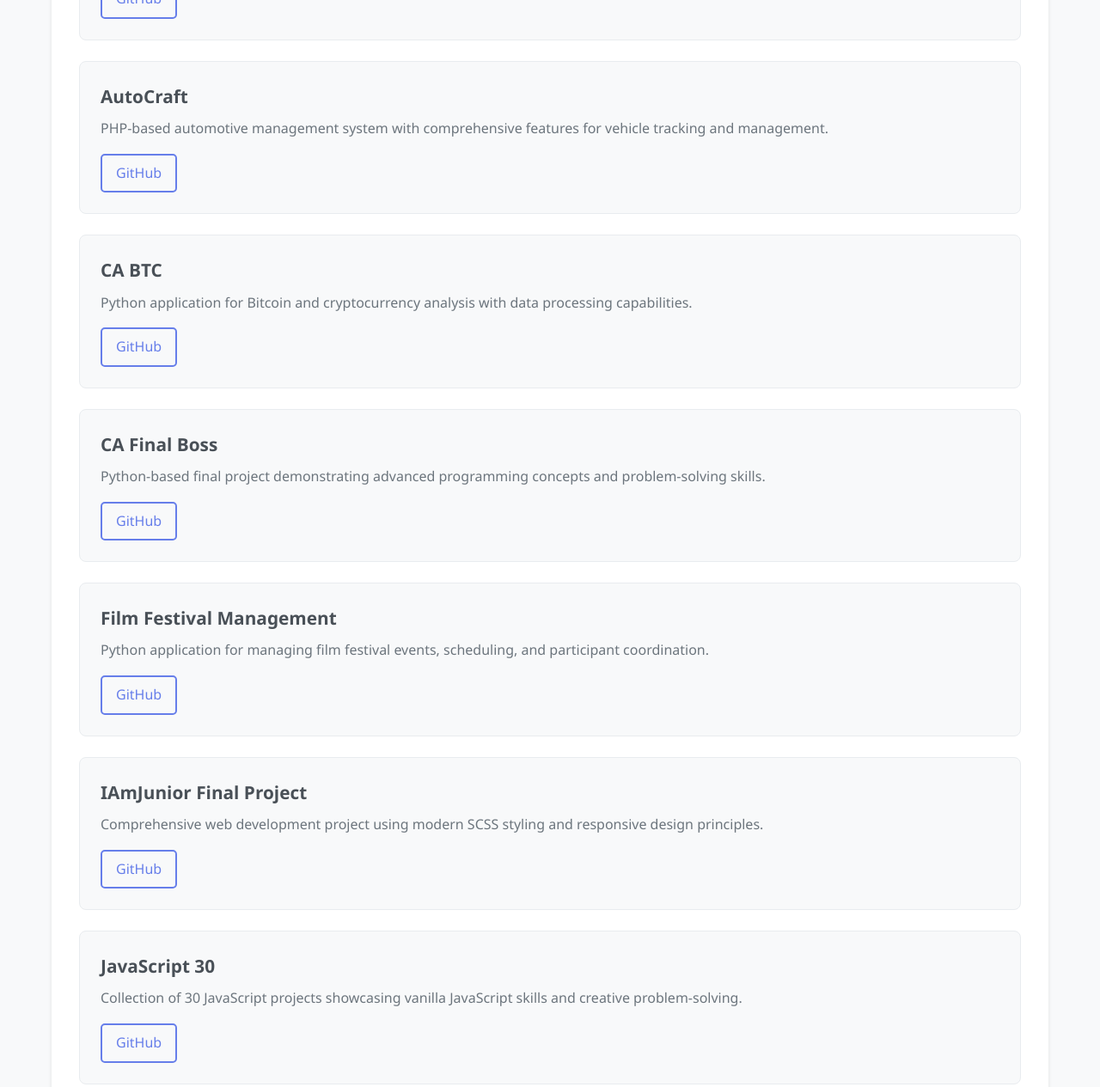
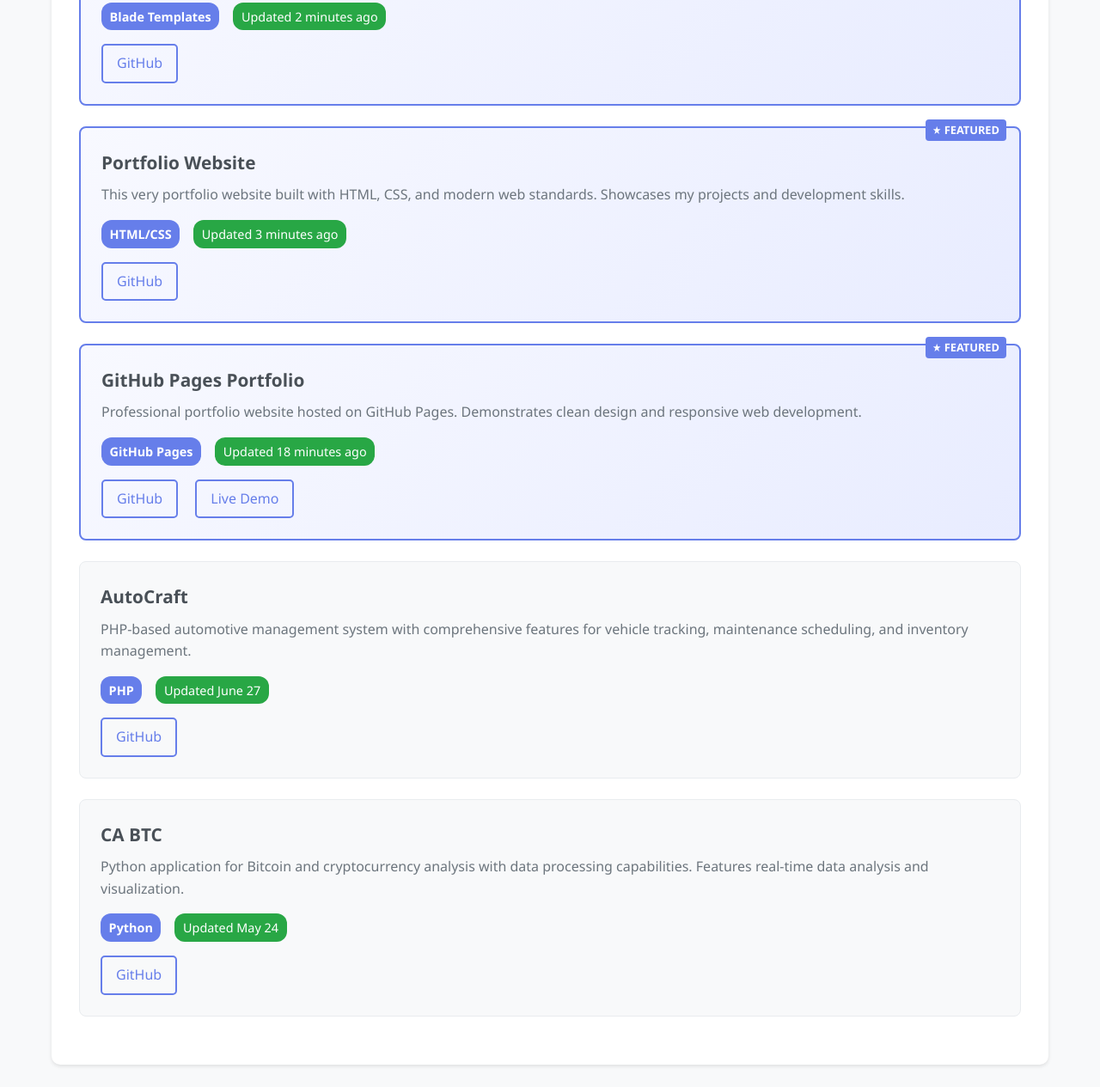
Before and after one commit to Viliusg94/portfolio, a plain HTML site: page index.html in a window 1280 px wide. Shown: the part 739-2004 px from the top of the page at 86% size. Drawn offline with Linux system fonts and the light colour scheme.

Commit message:
Add featured repositories with metadata and update styling

```diff
--- a/index.html
+++ b/index.html
@@ -18,48 +18,57 @@
     </section>
 
     <section id="projects">
-        <h2>Projects</h2>
+        <h2>Featured Projects</h2>
 
-        <div class="project">
+        <div class="project featured">
             <h3>LarchSupply</h3>
-            <p>Modern web application built with Blade templates for supply management solutions.</p>
+            <p>Modern web application built with Blade templates for supply management solutions. Recently updated with new features and improvements.</p>
+            <div class="project-meta">
+                <span class="tech-stack">Blade Templates</span>
+                <span class="last-updated">Updated 2 minutes ago</span>
+            </div>
             <a href="https://github.com/Viliusg94/larchsupply">GitHub</a>
+        </div>
+
+        <div class="project featured">
+            <h3>Portfolio Website</h3>
+            <p>This very portfolio website built with HTML, CSS, and modern web standards. Showcases my projects and development skills.</p>
+            <div class="project-meta">
+                <span class="tech-stack">HTML/CSS</span>
+                <span class="last-updated">Updated 3 minutes ago</span>
+            </div>
+            <a href="https://github.com/Viliusg94/portfolio">GitHub</a>
+        </div>
+
+        <div class="project featured">
+            <h3>GitHub Pages Portfolio</h3>
+            <p>Professional portfolio website hosted on GitHub Pages. Demonstrates clean design and responsive web development.</p>
+            <div class="project-meta">
+                <span class="tech-stack">GitHub Pages</span>
+                <span class="last-updated">Updated 18 minutes ago</span>
+            </div>
+            <a href="https://github.com/Viliusg94/viliusg94.github.io">GitHub</a>
+            <a href="https://viliusg94.github.io">Live Demo</a>
         </div>
 
         <div class="project">
             <h3>AutoCraft</h3>
-            <p>PHP-based automotive management system with comprehensive features for vehicle tracking and management.</p>
+            <p>PHP-based automotive management system with comprehensive features for vehicle tracking, maintenance scheduling, and inventory management.</p>
+            <div class="project-meta">
+                <span class="tech-stack">PHP</span>
+                <span class="last-updated">Updated June 27</span>
+            </div>
             <a href="https://github.com/Viliusg94/autocraft">GitHub</a>
         </div>
 
         <div class="project">
             <h3>CA BTC</h3>
-            <p>Python application for Bitcoin and cryptocurrency analysis with data processing capabilities.</p>
+            <p>Python application for Bitcoin and cryptocurrency analysis with data processing capabilities. Features real-time data analysis and visualization.</p>
+            <div class="project-meta">
+                <span class="tech-stack">Python</span>
+                <span class="last-updated">Updated May 24</span>
+            </div>
             <a href="https://github.com/Viliusg94/CA_BTC">GitHub</a>
-        </div>
-
-        <div class="project">
-            <h3>CA Final Boss</h3>
-            <p>Python-based final project demonstrating advanced programming concepts and problem-solving skills.</p>
-            <a href="https://github.com/Viliusg94/CA_Final_Boss">GitHub</a>
-        </div>
-
-        <div class="project">
-            <h3>Film Festival Management</h3>
-            <p>Python application for managing film festival events, scheduling, and participant coordination.</p>
-            <a href="https://github.com/Viliusg94/CA_Filmu_festivalis">GitHub</a>
-        </div>
-
-        <div class="project">
-            <h3>IAmJunior Final Project</h3>
-            <p>Comprehensive web development project using modern SCSS styling and responsive design principles.</p>
-            <a href="https://github.com/Viliusg94/IAmJuniorBaigiamasis">GitHub</a>
-        </div>
-
-        <div class="project">
-            <h3>JavaScript 30</h3>
-            <p>Collection of 30 JavaScript projects showcasing vanilla JavaScript skills and creative problem-solving.</p>
-            <a href="https://github.com/Viliusg94/js30">GitHub</a>
         </div>
     </section>
 
--- a/style.css
+++ b/style.css
@@ -64,6 +64,25 @@ section h2 {
     transition: transform 0.2s ease, box-shadow 0.2s ease;
 }
 
+.project.featured {
+    border: 2px solid #667eea;
+    background: linear-gradient(135deg, #f8f9ff 0%, #e8ecff 100%);
+    position: relative;
+}
+
+.project.featured::before {
+    content: "★ FEATURED";
+    position: absolute;
+    top: -10px;
+    right: 15px;
+    background: #667eea;
+    color: white;
+    padding: 2px 8px;
+    border-radius: 4px;
+    font-size: 0.8rem;
+    font-weight: bold;
+}
+
 .project:hover {
     transform: translateY(-2px);
     box-shadow: 0 4px 8px rgba(0, 0, 0, 0.15);
@@ -78,6 +97,29 @@ section h2 {
 .project p {
     margin-bottom: 1rem;
     color: #6c757d;
+}
+
+.project-meta {
+    display: flex;
+    flex-wrap: wrap;
+    gap: 1rem;
+    margin-bottom: 1rem;
+    font-size: 0.9rem;
+}
+
+.tech-stack {
+    background: #667eea;
+    color: white;
+    padding: 0.3rem 0.6rem;
+    border-radius: 12px;
+    font-weight: bold;
+}
+
+.last-updated {
+    background: #28a745;
+    color: white;
+    padding: 0.3rem 0.6rem;
+    border-radius: 12px;
 }
 
 .project a {
```
